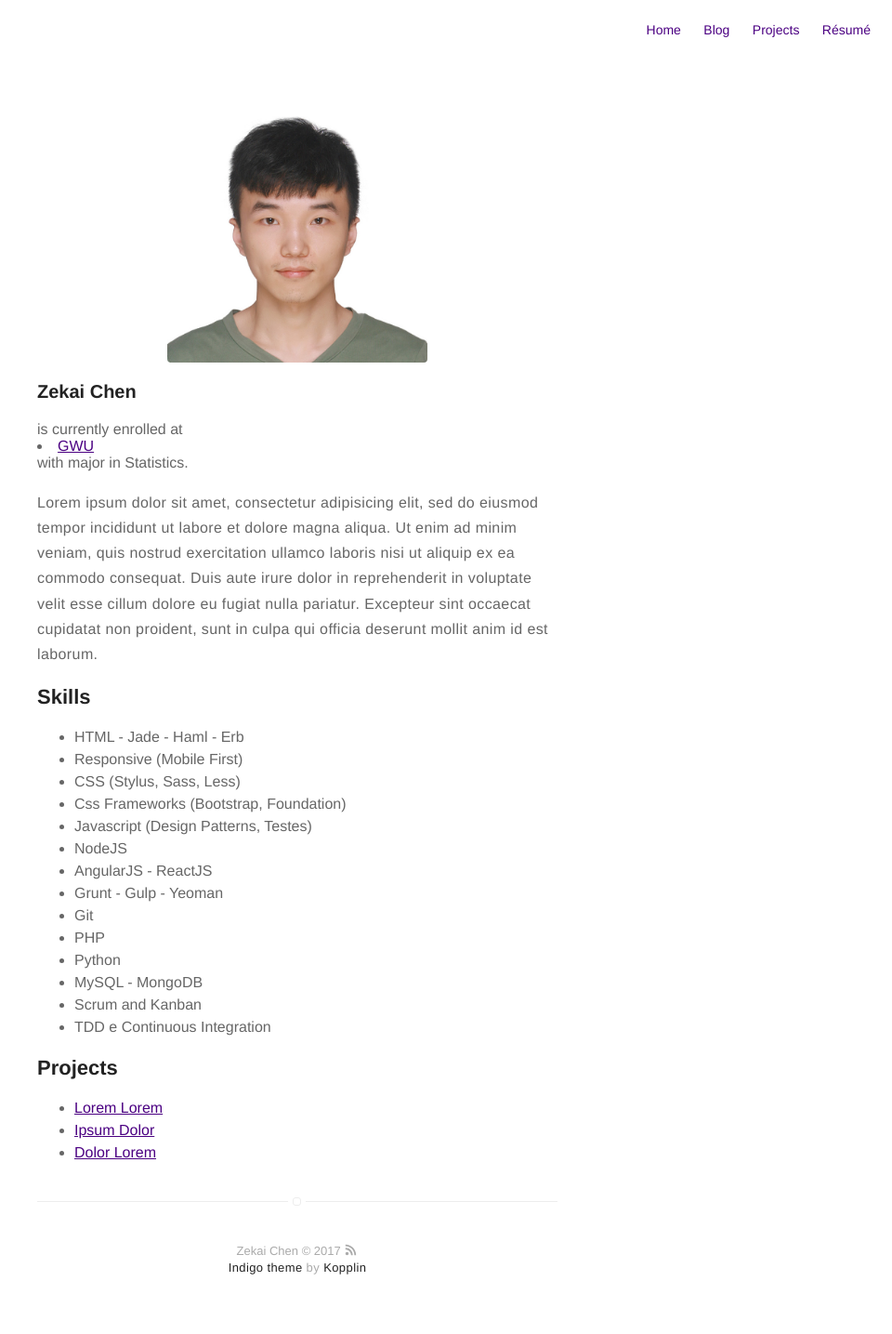
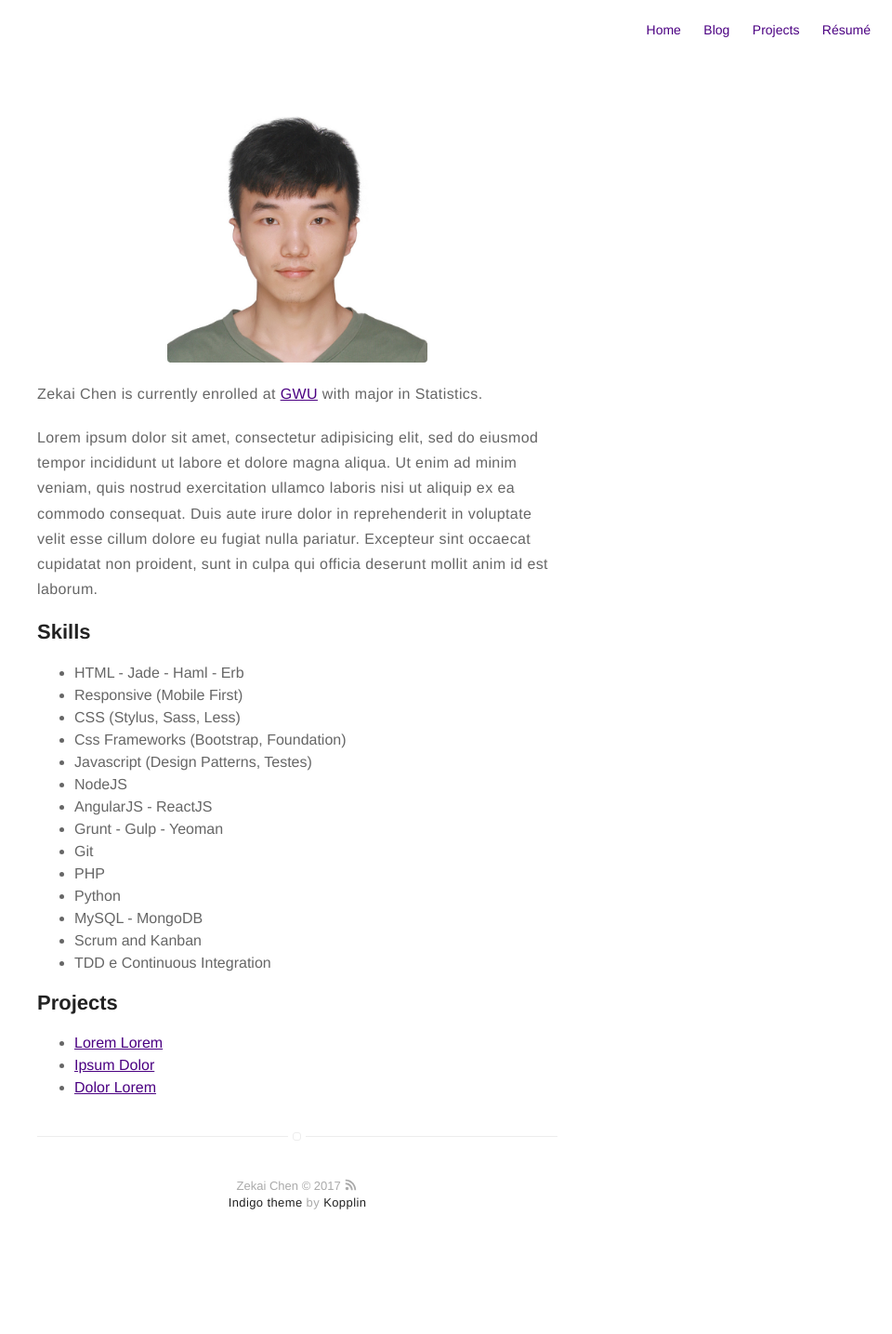
Before and after one commit to shuqizhuzhu/shuqizhuzhu.github.io, a Jekyll site: the page built from about.md, in a window 1280 px wide. Shown: the whole page at 93% size, without its empty margins (320-1280 px from the left). Built offline with Jekyll 4.4.1, drawn with Linux system fonts in a browser that asks for light colours; after the commit the page ends 1365 px from its top, so only the background shows below that.

```diff
--- a/about.md
+++ b/about.md
@@ -4,7 +4,7 @@ layout: page
 ---
 ![Profile Image]({{ site.url }}/{{ site.picture }})
 
-<p><h3>Zekai Chen</h3>is currently enrolled at <li><a href="https://www.gwu.edu/">GWU</a></li> with major in Statistics.</p>
+<p>Zekai Chen is currently enrolled at <a href="https://www.gwu.edu/">GWU</a> with major in Statistics.</p>
 
 <p>Lorem ipsum dolor sit amet, consectetur adipisicing elit, sed do eiusmod
 tempor incididunt ut labore et dolore magna aliqua. Ut enim ad minim veniam,
```
